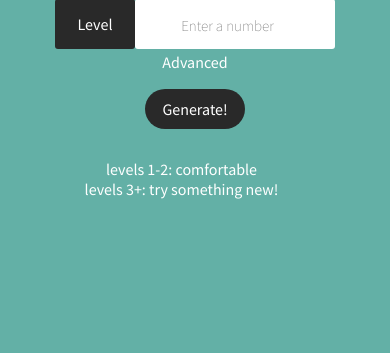
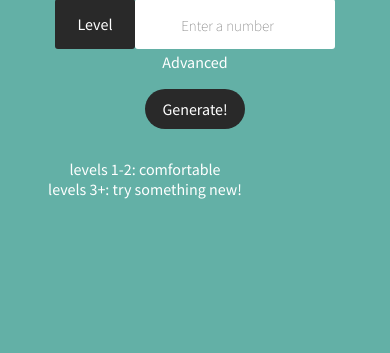
Before and after one commit to StephenChou/Surprisify-Playlist-Generator, a Flask app: template templates/generate_playlist.html in a window 390 px wide. Shown: the part 255-608 px from the top of the page. Run offline with Flask 2, Linux system fonts and the light colour scheme; the template is opened without the code that fills it, so the values that code supplies are empty.

Commit message:
1 more minor css change

```diff
--- a/static/levels.css
+++ b/static/levels.css
@@ -708,7 +708,7 @@ animation-duration: 2s;*/
 	}
 
 	#description {
-		width: 70vw;
+		width: 200px;
 	}
 
 
```
